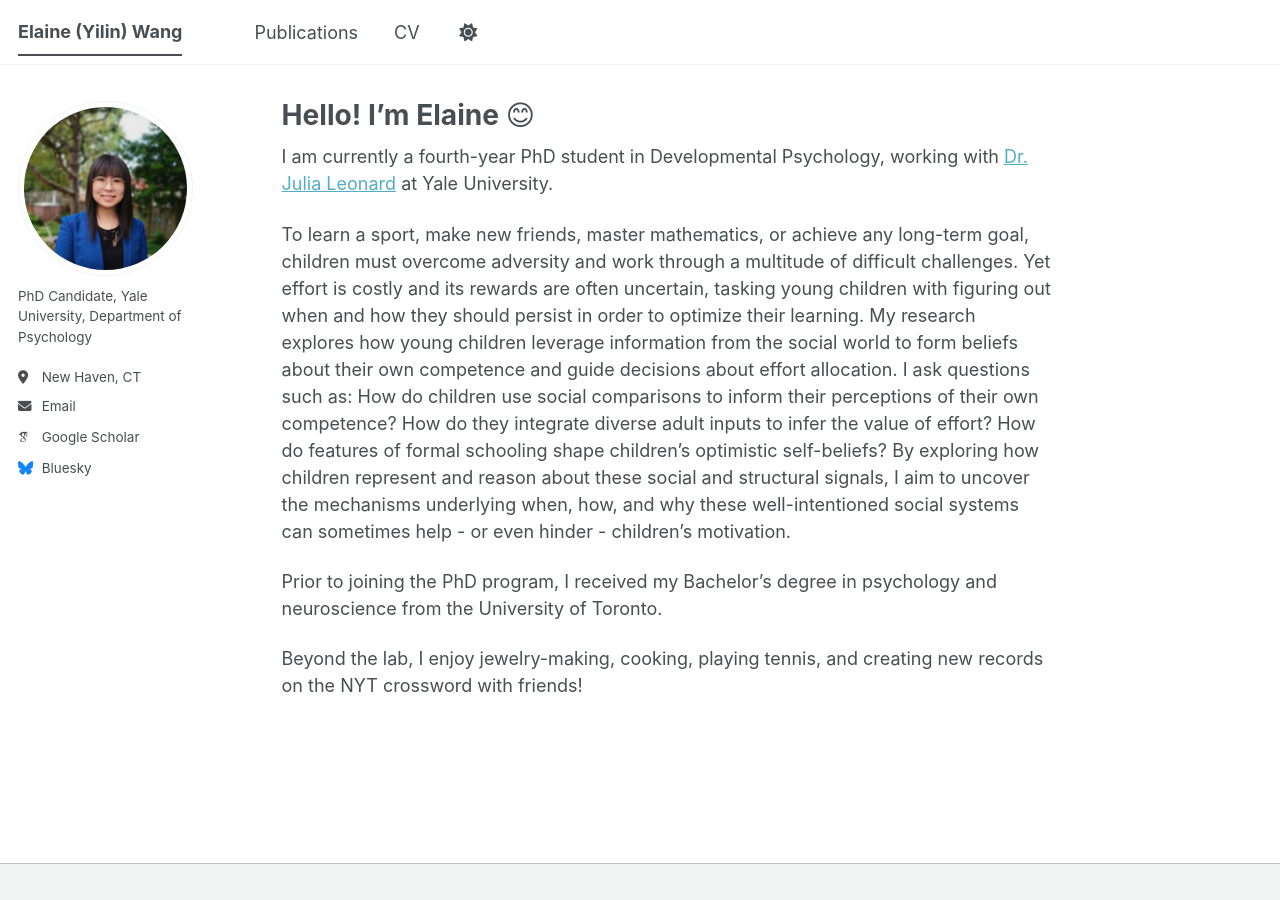
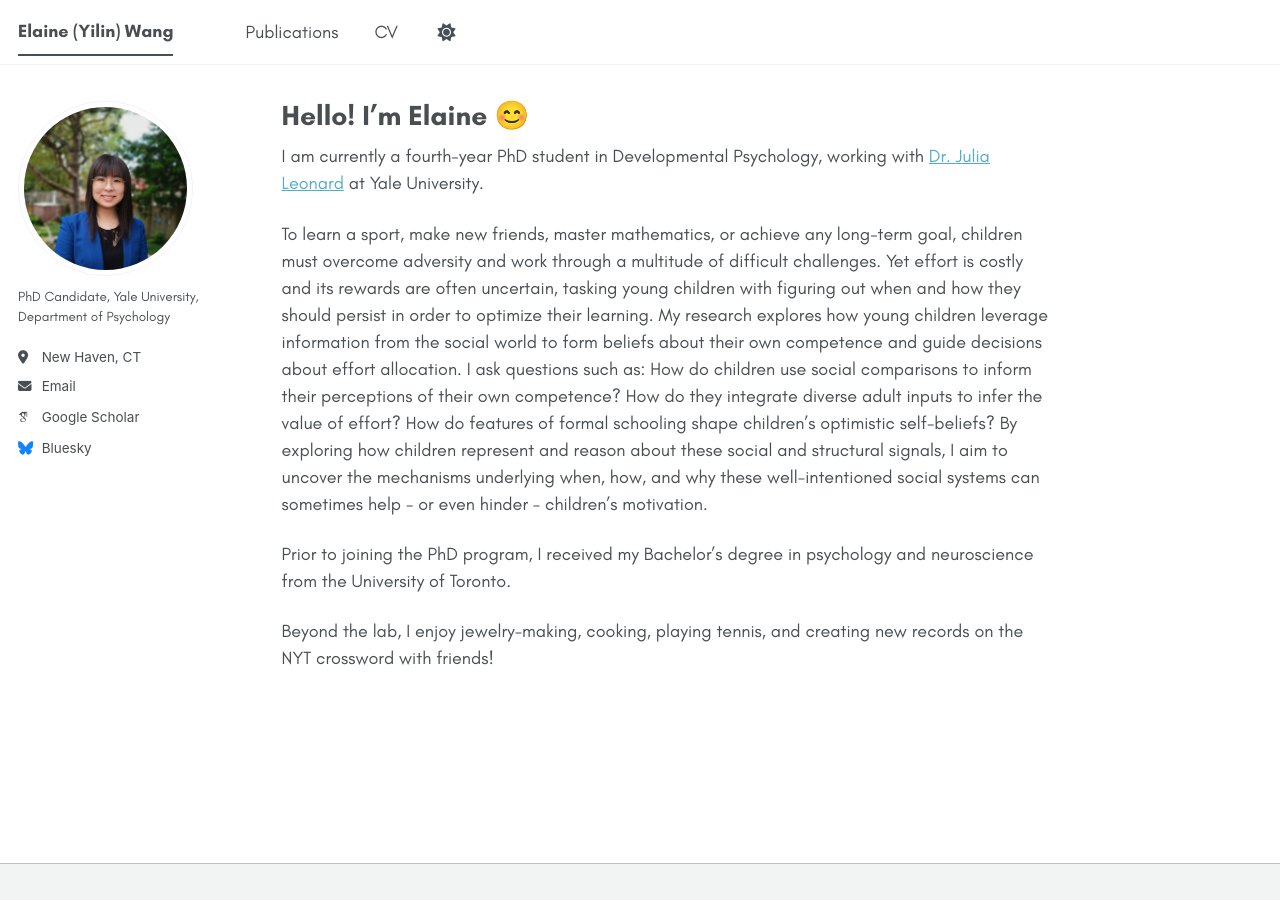
Before and after one commit to ey-wang/ey-wang.github.io, a Jekyll site: the page built from _pages/about.md, in a window 1280 px wide. Built offline with Jekyll 4.4.1, drawn with Linux system fonts in a browser that asks for light colours; some web fonts are replaced; a script bundle is joined from its source files by our own code; library files that are not in the unit come from our copies.

Commit message:
Update main.scss

```diff
--- a/assets/css/main.scss
+++ b/assets/css/main.scss
@@ -41,3 +41,36 @@
     "vendor/font-awesome/solid",
     "vendor/font-awesome/brands"
 ;
+
+@font-face {
+  font-family: 'Glacial Indifference';
+  src: url('/assets/fonts/glacial-indifference.regular.otf') format('opentype');
+  font-weight: 400;
+  font-style: normal;
+}
+
+@font-face {
+  font-family: 'Glacial Indifference';
+  src: url('/assets/fonts/glacial-indifference.bold.otf') format('opentype');
+  font-weight: 700;
+  font-style: normal;
+}
+
+body,
+.page,
+.page__content,
+.archive,
+.sidebar,
+.author__content,
+.masthead,
+.greedy-nav,
+.author__name,
+.author__bio,
+h1,
+h2,
+h3,
+h4,
+h5,
+h6 {
+  font-family: 'Glacial Indifference', sans-serif !important;
+}
```
